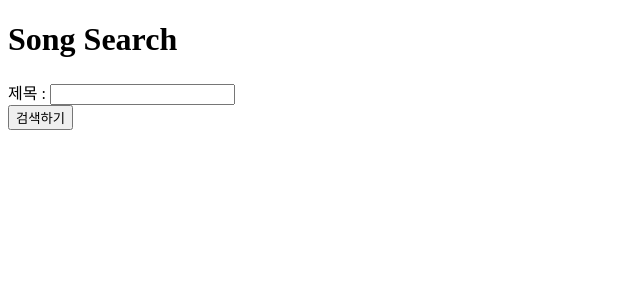
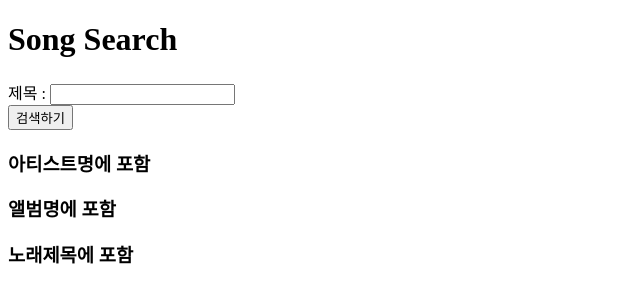
Before and after one commit to standbyme227/fc-melon, a Django app: page /song/search/ in a window 1280 px wide. Shown: the top 303 px of the page, without its empty margins (0-640 px from the left). Run offline with Django 3.2, Linux system fonts and the light colour scheme.

Commit message:
search song을 이용해서 앨범과 아티스트에서 song을 추출함. post방식

```diff
--- a/django/song/views.py
+++ b/django/song/views.py
@@ -1,3 +1,4 @@
+from django.db.models import Q
 from django.shortcuts import render
 from django.http import HttpResponse
 
@@ -20,8 +21,12 @@ def song_search(request):
     if request.method == 'POST':
         keyword = request.POST['keyword'].strip()
         if keyword:
-            songs = Song.objects.filter(title__contains=keyword)
-            context['songs'] = songs
+            songs_from_artists = Song.objects.filter(album__artists__name__contains=keyword).distinct()
+            songs_from_albums = Song.objects.filter(album__title__contains=keyword).distinct()
+            songs_from_titles = Song.objects.filter(title__contains=keyword).distinct()
+            context['songs_from_albums'] = songs_from_albums
+            context['songs_from_artist'] = songs_from_artists
+            context['songs_from_title'] = songs_from_titles
     # 만약 method 가 POST였다면 context에 'songs'가 채워진 상태,
     # GET이면 빈 상태로 render 실행
     return render(request, 'song/song_search.html', context)
--- a/django/templates/song/song_search.html
+++ b/django/templates/song/song_search.html
@@ -18,10 +18,27 @@
 
 </form>
 
+
+
+    <h3>아티스트명에 포함</h3>
     <ul>
-        {% for song in songs %}
-        <li>{{ song.title }}</li>
+        {% for song in songs_from_artists %}
+        아티스트로 검색한 노래결과: <li>{{ song.title }}</li>
         {% endfor %}
     </ul>
 
+    <h3>앨범명에 포함</h3>
+        <ul>
+            {% for song in songs_from_albums %}
+            <li>{{ song.title }} - {{ song.artist.name }}</li>
+            {% endfor %}
+        </ul>
+
+    <h3>노래제목에 포함</h3>
+        <ul>
+        {% for song in songs_from_titles %}
+        제목으로 검색한 노래결과: <li>{{ song.title }}</li>
+        {% endfor %}
+        </ul>
+
 {% endblock %}
```
Also changed, not shown: django/config/views.py (added).
